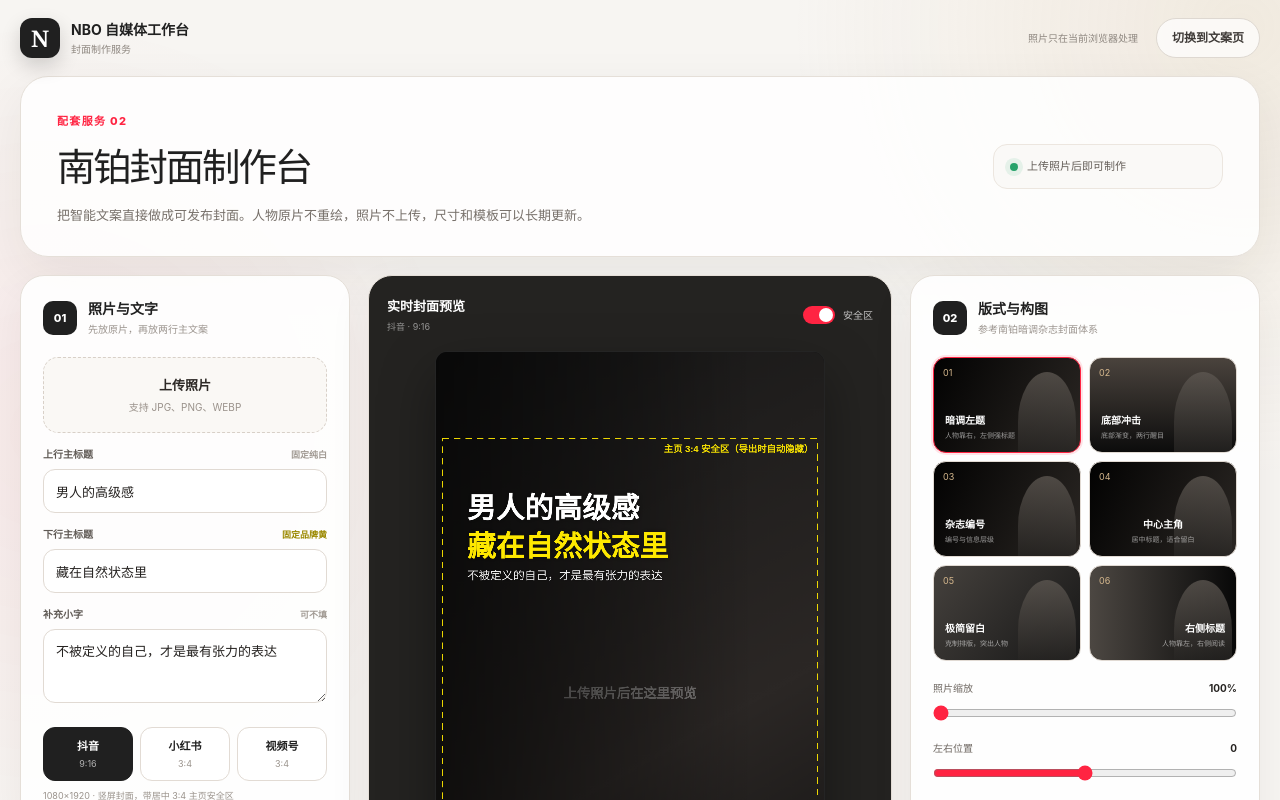
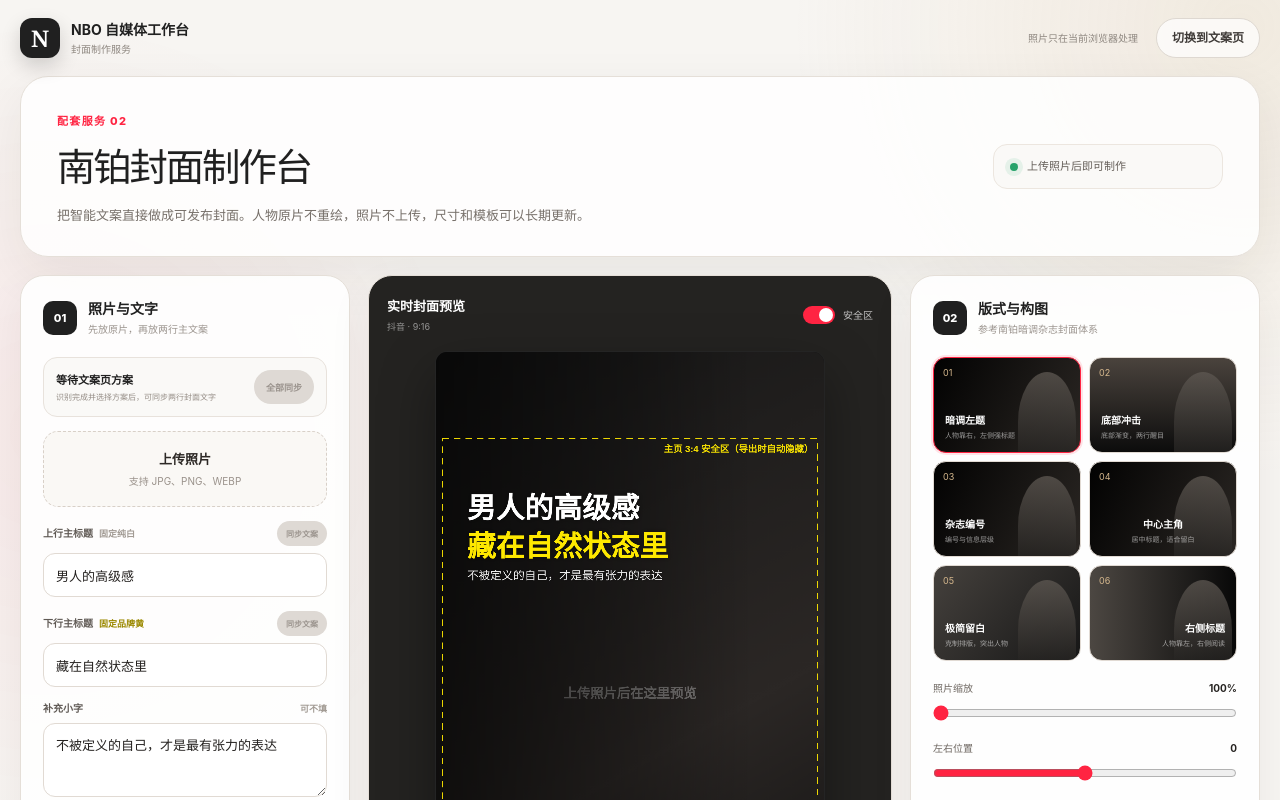
Before and after one commit to wdmm630202/nbo-cover-copy, a Next.js app: page /cover in a window 1280 px wide. Shown: the top 800 px of the page. Built offline with nearby package versions, Linux system fonts and the light colour scheme.

Commit message:
feat: sync selected copy into cover studio

```diff
--- /dev/null
+++ b/app/CoverWorkspaceEntry.tsx
@@ -0,0 +1,71 @@
+"use client";
+
+import Link from "next/link";
+import { useEffect, useState } from "react";
+import {
+  COVER_COPY_MESSAGE_TYPE,
+  COVER_COPY_SYNC_CHANNEL,
+  COVER_COPY_SYNC_KEY,
+  isTrustedCopyFrameOrigin,
+  normalizeCoverCopySync,
+} from "./workspace-sync";
+
+export default function CoverWorkspaceEntry() {
+  const [hasCopy, setHasCopy] = useState(false);
+
+  useEffect(() => {
+    const timer = window.setTimeout(() => {
+      try {
+        setHasCopy(Boolean(normalizeCoverCopySync(JSON.parse(window.localStorage.getItem(COVER_COPY_SYNC_KEY) || "null"))));
+      } catch {
+        setHasCopy(false);
+      }
+    }, 0);
+
+    const handleMessage = (event: MessageEvent) => {
+      const frame = document.querySelector<HTMLIFrameElement>(".embedded-app-frame");
+      if (
+        !frame ||
+        event.source !== frame.contentWindow ||
+        !isTrustedCopyFrameOrigin(event.origin) ||
+        event.data?.type !== COVER_COPY_MESSAGE_TYPE
+      ) {
+        return;
+      }
+
+      const payload = normalizeCoverCopySync(event.data.payload);
+      if (!payload) return;
+
+      try {
+        window.localStorage.setItem(COVER_COPY_SYNC_KEY, JSON.stringify(payload));
+      } catch {
+        return;
+      }
+
+      setHasCopy(true);
+      if ("BroadcastChannel" in window) {
+        const channel = new BroadcastChannel(COVER_COPY_SYNC_CHANNEL);
+        channel.postMessage(payload);
+        channel.close();
+      }
+    };
+
+    window.addEventListener("message", handleMessage);
+    return () => {
+      window.clearTimeout(timer);
+      window.removeEventListener("message", handleMessage);
+    };
+  }, []);
+
+  return (
+    <Link
+      className="cover-maker-entry"
+      href="/cover"
+      target="nbo-cover-studio"
+      aria-label="在独立标签页打开封面制作，保留当前文案结果"
+    >
+      <span>{hasCopy ? "可同步" : "新服务"}</span>
+      制作封面
+    </Link>
+  );
+}
--- a/app/cover/CoverStudio.tsx
+++ b/app/cover/CoverStudio.tsx
@@ -16,6 +16,12 @@ import {
   PLATFORM_PRESETS,
   PlatformPreset,
 } from "./cover-config";
+import {
+  COVER_COPY_SYNC_CHANNEL,
+  COVER_COPY_SYNC_KEY,
+  CoverCopySync,
+  normalizeCoverCopySync,
+} from "../workspace-sync";
 
 type StudioSettings = {
   platformId: PlatformPreset["id"];
@@ -323,6 +329,7 @@ export default function CoverStudio() {
   const [fileName, setFileName] = useState("");
   const [dragging, setDragging] = useState(false);
   const [notice, setNotice] = useState("上传照片后即可制作");
+  const [syncedCopy, setSyncedCopy] = useState<CoverCopySync | null>(null);
 
   const preset = useMemo(
     () => PLATFORM_PRESETS.find((item) => item.id === settings.platformId) ?? PLATFORM_PRESETS[0],
@@ -346,6 +353,44 @@ export default function CoverStudio() {
   }, [settings]);
 
   useEffect(() => {
+    const acceptSync = (value: unknown, isLiveUpdate = false) => {
+      const next = normalizeCoverCopySync(value);
+      if (!next) return;
+      setSyncedCopy(next);
+      if (isLiveUpdate) setNotice("文案页有新方案，可按需同步到封面");
+    };
+
+    const timer = window.setTimeout(() => {
+      try {
+        acceptSync(JSON.parse(window.localStorage.getItem(COVER_COPY_SYNC_KEY) || "null"));
+      } catch {
+        setSyncedCopy(null);
+      }
+    }, 0);
+
+    const handleStorage = (event: StorageEvent) => {
+      if (event.key !== COVER_COPY_SYNC_KEY || !event.newValue) return;
+      try {
+        acceptSync(JSON.parse(event.newValue), true);
+      } catch {
+        return;
+      }
+    };
+
+    const channel = "BroadcastChannel" in window
+      ? new BroadcastChannel(COVER_COPY_SYNC_CHANNEL)
+      : null;
+    if (channel) channel.onmessage = (event) => acceptSync(event.data, true);
+    window.addEventListener("storage", handleStorage);
+
+    return () => {
+      window.clearTimeout(timer);
+      window.removeEventListener("storage", handleStorage);
+      channel?.close();
+    };
+  }, []);
+
+  useEffect(() => {
     if (canvasRef.current) {
       drawCover(canvasRef.current, image, settings, preset, true);
     }
@@ -357,6 +402,26 @@ export default function CoverStudio() {
     },
     [],
   );
+
+  const applySyncedCopy = useCallback((field: "topText" | "bottomText" | "all") => {
+    if (!syncedCopy) {
+      setNotice("请先在文案页完成识别并选择一组方案");
+      return;
+    }
+
+    setSettings((current) => ({
+      ...current,
+      topText: field === "bottomText" ? current.topText : syncedCopy.topText,
+      bottomText: field === "topText" ? current.bottomText : syncedCopy.bottomText,
+    }));
+    setNotice(
+      field === "all"
+        ? "两行封面文案已同步，照片和构图保持不变"
+        : field === "topText"
+          ? "上行文案已同步"
+          : "下行文案已同步",
+    );
+  }, [syncedCopy]);
 
   const loadFile = useCallback((file: File | undefined) => {
     if (!file) return;
@@ -443,6 +508,20 @@ export default function CoverStudio() {
             </div>
           </div>
 
+          <div className={`studio-copy-sync ${syncedCopy ? "is-ready" : ""}`}>
+            <div>
+              <strong>{syncedCopy ? "已连接文案页当前方案" : "等待文案页方案"}</strong>
+              <small>
+                {syncedCopy
+                  ? `${syncedCopy.platform} · 方案 ${String(syncedCopy.selectionIndex + 1).padStart(2, "0")} · 不会覆盖照片与构图`
+                  : "识别完成并选择方案后，可同步两行封面文字"}
+              </small>
+            </div>
+            <button type="button" disabled={!syncedCopy} onClick={() => applySyncedCopy("all")}>
+              全部同步
+            </button>
+          </div>
+
           <div
             className={`studio-upload ${dragging ? "is-dragging" : ""}`}
             onDragOver={(event) => {
@@ -464,24 +543,32 @@ export default function CoverStudio() {
             </button>
           </div>
 
-          <label className="studio-field">
-            <span>上行主标题 <b>固定纯白</b></span>
+          <div className="studio-field">
+            <div className="studio-field-heading">
+              <span>上行主标题 <b>固定纯白</b></span>
+              <button type="button" disabled={!syncedCopy} onClick={() => applySyncedCopy("topText")}>同步文案</button>
+            </div>
             <input
+              aria-label="上行主标题"
               value={settings.topText}
               maxLength={18}
               onChange={(event) => updateSetting("topText", event.target.value)}
               placeholder="例如：男人的高级感"
             />
-          </label>
-          <label className="studio-field">
-            <span>下行主标题 <b className="yellow">固定品牌黄</b></span>
+          </div>
+          <div className="studio-field">
+            <div className="studio-field-heading">
+              <span>下行主标题 <b className="yellow">固定品牌黄</b></span>
+              <button type="button" disabled={!syncedCopy} onClick={() => applySyncedCopy("bottomText")}>同步文案</button>
+            </div>
             <input
+              aria-label="下行主标题"
               value={settings.bottomText}
               maxLength={18}
               onChange={(event) => updateSetting("bottomText", event.target.value)}
               placeholder="例如：藏在自然状态里"
             />
-          </label>
+          </div>
           <label className="studio-field">
             <span>补充小字 <b>可不填</b></span>
             <textarea
--- a/app/globals.css
+++ b/app/globals.css
@@ -305,6 +305,65 @@ body {
   font-size: 10px;
 }
 
+.studio-copy-sync {
+  margin-bottom: 14px;
+  padding: 12px;
+  display: grid;
+  grid-template-columns: 1fr auto;
+  align-items: center;
+  gap: 10px;
+  border: 1px solid #e8e2dc;
+  border-radius: 14px;
+  background: #faf9f7;
+}
+
+.studio-copy-sync.is-ready {
+  border-color: rgba(255, 36, 66, .28);
+  background: #fff5f7;
+}
+
+.studio-copy-sync > div {
+  min-width: 0;
+  display: flex;
+  flex-direction: column;
+  gap: 3px;
+}
+
+.studio-copy-sync strong {
+  font-size: 11px;
+}
+
+.studio-copy-sync small {
+  overflow: hidden;
+  color: #948c85;
+  font-size: 8px;
+  text-overflow: ellipsis;
+  white-space: nowrap;
+}
+
+.studio-copy-sync button,
+.studio-field-heading button {
+  border: 0;
+  border-radius: 999px;
+  background: var(--red);
+  color: #fff;
+  font-weight: 750;
+  cursor: pointer;
+}
+
+.studio-copy-sync button {
+  min-height: 34px;
+  padding: 0 12px;
+  font-size: 9px;
+}
+
+.studio-copy-sync button:disabled,
+.studio-field-heading button:disabled {
+  background: #ded9d4;
+  color: #9b948e;
+  cursor: default;
+}
+
 .studio-upload input {
   display: none;
 }
@@ -348,7 +407,8 @@ body {
   display: block;
 }
 
-.studio-field > span {
+.studio-field > span,
+.studio-field-heading {
   margin-bottom: 7px;
   display: flex;
   align-items: center;
@@ -358,14 +418,28 @@ body {
   font-weight: 700;
 }
 
-.studio-field > span b {
+.studio-field > span b,
+.studio-field-heading b {
   color: #a29b94;
   font-size: 9px;
   font-weight: 600;
 }
 
-.studio-field > span b.yellow {
+.studio-field > span b.yellow,
+.studio-field-heading b.yellow {
   color: #9b8900;
+}
+
+.studio-field-heading > span {
+  display: flex;
+  align-items: center;
+  gap: 6px;
+}
+
+.studio-field-heading button {
+  min-height: 25px;
+  padding: 0 9px;
+  font-size: 8px;
 }
 
 .studio-field input,
--- a/app/page.tsx
+++ b/app/page.tsx
@@ -1,4 +1,4 @@
-import Link from "next/link";
+import CoverWorkspaceEntry from "./CoverWorkspaceEntry";
 
 const AI_APP_URL =
   "https://script.google.com/macros/s/AKfycbwE3jYEnaSh75A-5ft6T-ChSvDnKrLFHvKi8fBvMEHhyRcBgieWcKsuN-3iuuzwQIQ_/exec?nbo_embed=1";
@@ -6,15 +6,7 @@ const AI_APP_URL =
 export default function Home() {
   return (
     <main className="embedded-app-shell">
-      <Link
-        className="cover-maker-entry"
-        href="/cover"
-        target="nbo-cover-studio"
-        aria-label="在独立标签页打开封面制作，保留当前文案结果"
-      >
-        <span>新服务</span>
-        制作封面
-      </Link>
+      <CoverWorkspaceEntry />
       <div className="embedded-app-loading" aria-hidden="true">
         <div className="embedded-app-mark">N</div>
         <strong>正在进入南铂智能文案</strong>
--- /dev/null
+++ b/app/workspace-sync.ts
@@ -0,0 +1,47 @@
+export const COVER_COPY_SYNC_KEY = "nbo-cover-copy-sync-v1";
+export const COVER_COPY_SYNC_CHANNEL = "nbo-cover-copy-sync-channel-v1";
+export const COVER_COPY_MESSAGE_TYPE = "NBO_COVER_COPY_SELECTED";
+
+export type CoverCopySync = {
+  version: 1;
+  topText: string;
+  bottomText: string;
+  platform: "小红书" | "抖音" | "视频号";
+  selectionIndex: number;
+  updatedAt: number;
+};
+
+export function normalizeCoverCopySync(value: unknown): CoverCopySync | null {
+  if (!value || typeof value !== "object") return null;
+
+  const candidate = value as Partial<CoverCopySync>;
+  const topText = typeof candidate.topText === "string" ? candidate.topText.trim().slice(0, 18) : "";
+  const bottomText = typeof candidate.bottomText === "string" ? candidate.bottomText.trim().slice(0, 18) : "";
+  const platform = ["小红书", "抖音", "视频号"].includes(candidate.platform ?? "")
+    ? candidate.platform as CoverCopySync["platform"]
+    : "小红书";
+
+  if (!topText || !bottomText) return null;
+
+  return {
+    version: 1,
+    topText,
+    bottomText,
+    platform,
+    selectionIndex: Math.max(0, Math.min(2, Number(candidate.selectionIndex) || 0)),
+    updatedAt: Number(candidate.updatedAt) || Date.now(),
+  };
+}
+
+export function isTrustedCopyFrameOrigin(origin: string) {
+  try {
+    const hostname = new URL(origin).hostname;
+    return (
+      hostname === "script.google.com" ||
+      hostname === "script.googleusercontent.com" ||
+      hostname.endsWith(".script.googleusercontent.com")
+    );
+  } catch {
+    return false;
+  }
+}
--- a/apps-script/Index.html
+++ b/apps-script/Index.html
@@ -1282,6 +1282,22 @@
         topicHint.style.color = "#aaa29c";
         topicHint.style.fontSize = "9px";
         topicList.appendChild(topicHint);
+        publishCoverSelection(item);
+      }
+
+      function publishCoverSelection(item) {
+        if (!item || !item.top || !item.bottom || window.parent === window) return;
+        window.parent.postMessage({
+          type: "NBO_COVER_COPY_SELECTED",
+          payload: {
+            version: 1,
+            topText: String(item.top).trim().slice(0, 18),
+            bottomText: String(item.bottom).trim().slice(0, 18),
+            platform: state.platform,
+            selectionIndex: state.selected,
+            updatedAt: Date.now(),
+          },
+        }, "*");
       }
 
       function renderTrendTerms(terms) {
```
Also changed, not shown: 5 other files (tests, documents, lock files or other folders).
